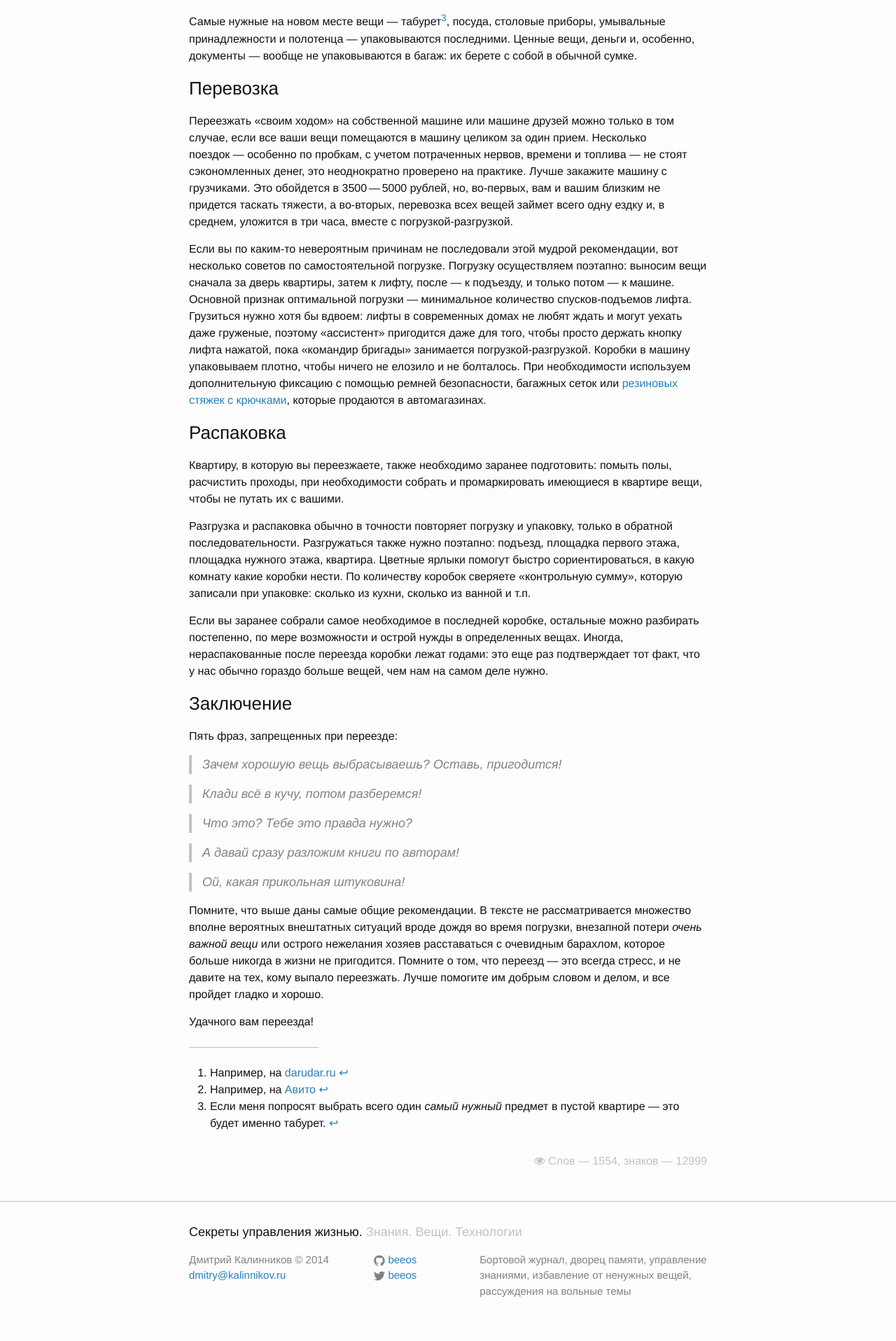
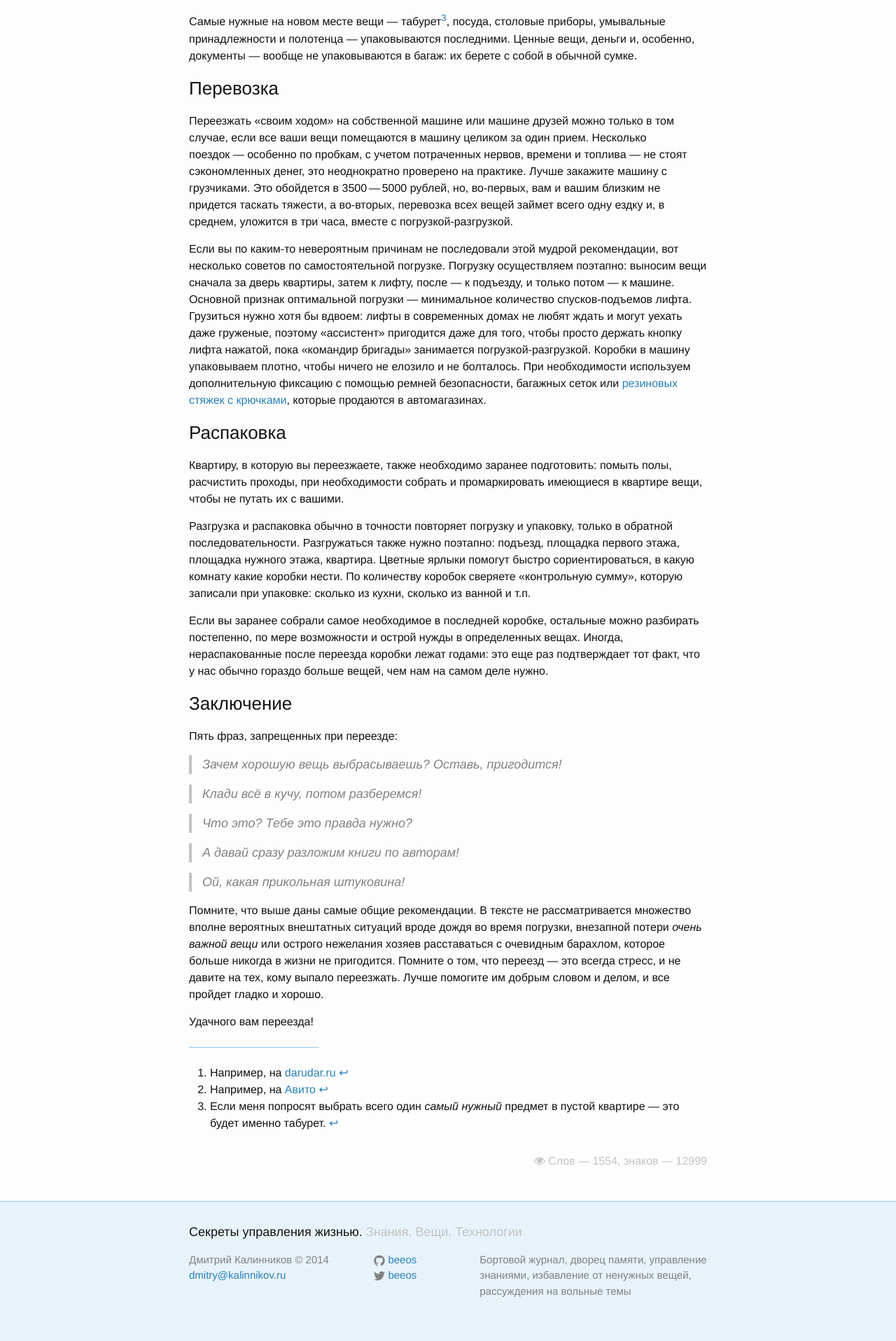
Before and after one commit to beeos/beeos.github.io, a Jekyll site: the page built from _posts/2014-01-20-how-to-move-fast-and-easy.markdown, in a window 1280 px wide. Shown: the part 2947-4863 px from the top of the page at 70% size. Built offline with Jekyll 4.4.1, drawn with Linux system fonts in a browser that asks for light colours; nearby versions of some CDN libraries.

Commit message:
Footer colorization

```diff
--- a/_sass/_base.scss
+++ b/_sass/_base.scss
@@ -233,7 +233,7 @@ hr {
     width: 25%;
     border-top: none;
     border-left: none;
-    border-bottom: 0.1em solid $grey-color-light;
+    border-bottom: 0.1em solid lighten($brand-color, 30%);
     margin: 1.5em 0 1.5em 0;
 }
 
--- a/_sass/_layout.scss
+++ b/_sass/_layout.scss
@@ -111,8 +111,9 @@
  * Site footer
  */
 .site-footer {
-    border-top: 1px solid $grey-color-light;
+    border-top: 1px solid lighten($brand-color, 30%);
     padding: $spacing-unit 0;
+    background-color: lighten($brand-color, 50%);
 }
 
 .footer-heading {
```
